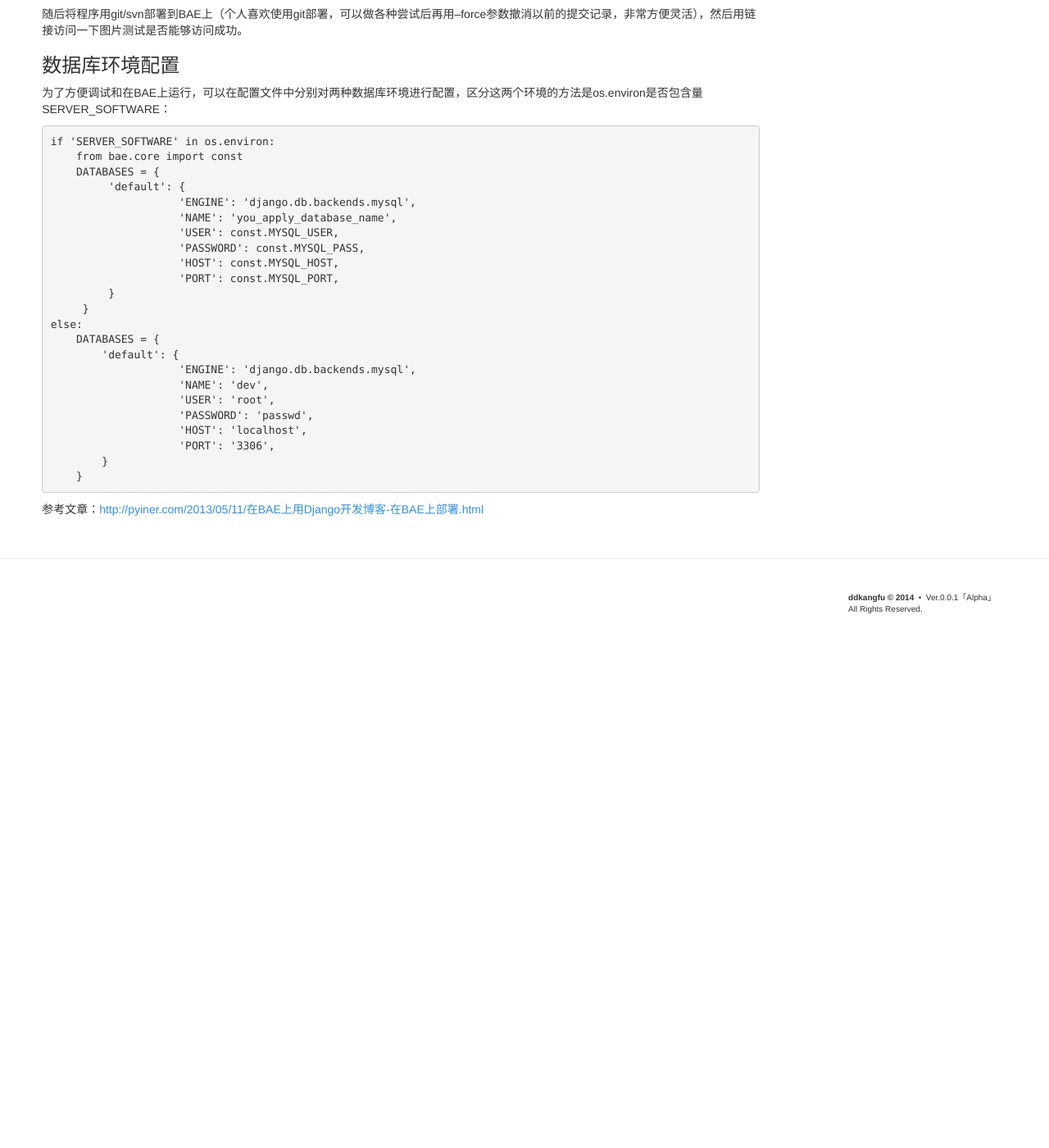
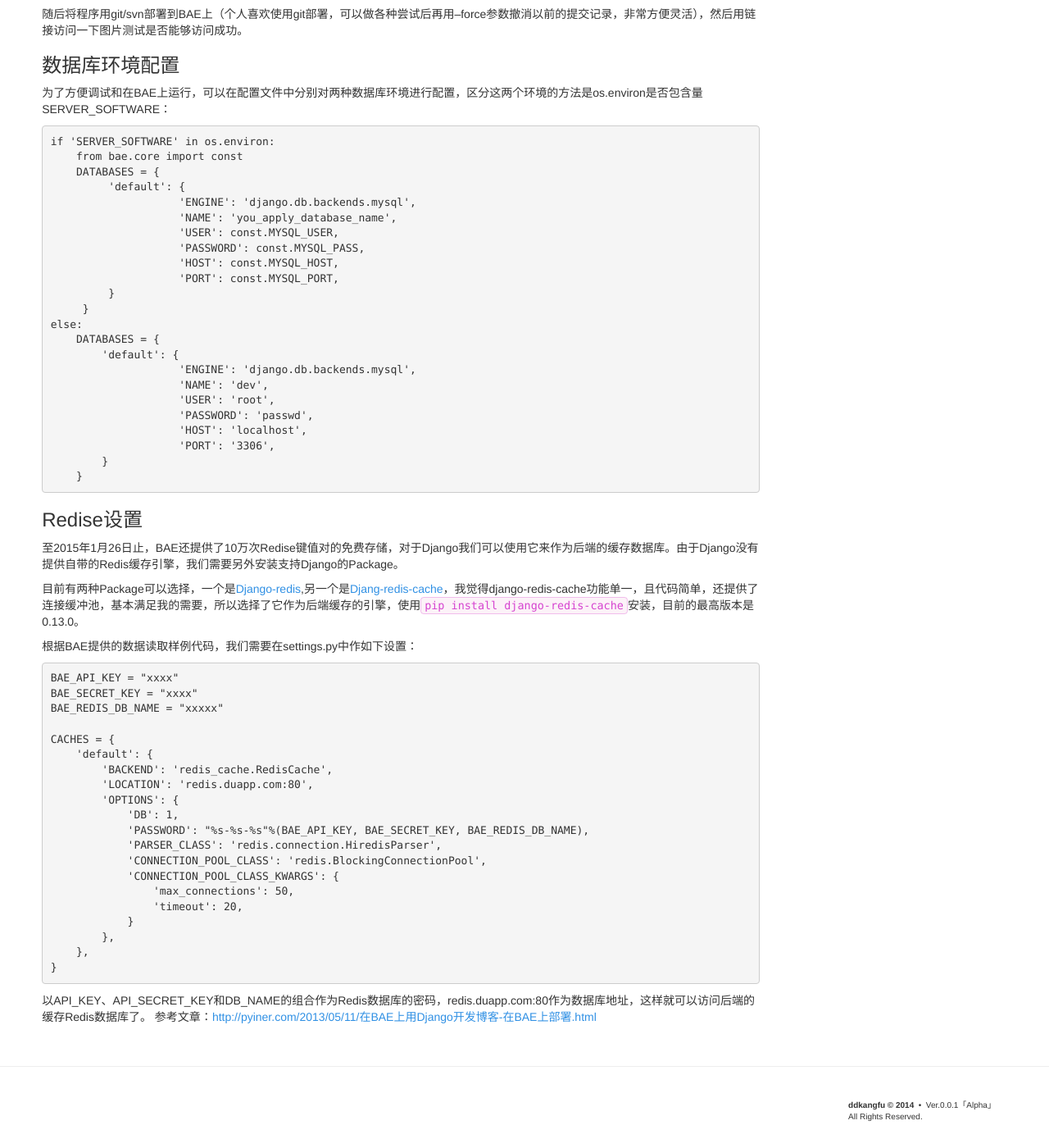
Before and after one commit to ddkangfu/ddkangfu.github.io, a Jekyll site: the page built from _posts/2015-01-14-bae-django.md, in a window 1280 px wide and 1400 px high, scrolled down 1164 px. Shown: the whole window at 82% size. Built offline with Jekyll 4.4.1, drawn with Linux system fonts in a browser that asks for light colours; some web fonts are replaced; Markdown is read by kramdown in place of the engine named in the settings; before the commit the page ends 1945 px from its top, so only the background shows below that.

Commit message:
modified: 添加了关于bae增加Redis数据库缓存的内容。

````diff
--- a/_posts/2015-01-14-bae-django.md
+++ b/_posts/2015-01-14-bae-django.md
@@ -102,4 +102,36 @@ else:
     }
 ```
 
+### Redise设置
+
+至2015年1月26日止，BAE还提供了10万次Redise键值对的免费存储，对于Django我们可以使用它来作为后端的缓存数据库。由于Django没有提供自带的Redis缓存引擎，我们需要另外安装支持Django的Package。
+
+目前有两种Package可以选择，一个是[Django-redis](https://github.com/niwibe/django-redis),另一个是[Djang-redis-cache](https://github.com/sebleier/django-redis-cache)，我觉得django-redis-cache功能单一，且代码简单，还提供了连接缓冲池，基本满足我的需要，所以选择了它作为后端缓存的引擎，使用`pip install django-redis-cache`安装，目前的最高版本是0.13.0。
+
+根据BAE提供的数据读取样例代码，我们需要在settings.py中作如下设置：
+
+```
+BAE_API_KEY = "xxxx"
+BAE_SECRET_KEY = "xxxx"
+BAE_REDIS_DB_NAME = "xxxxx"
+
+CACHES = {
+    'default': {
+        'BACKEND': 'redis_cache.RedisCache',
+        'LOCATION': 'redis.duapp.com:80',
+        'OPTIONS': {
+            'DB': 1,
+            'PASSWORD': "%s-%s-%s"%(BAE_API_KEY, BAE_SECRET_KEY, BAE_REDIS_DB_NAME),
+            'PARSER_CLASS': 'redis.connection.HiredisParser',
+            'CONNECTION_POOL_CLASS': 'redis.BlockingConnectionPool',
+            'CONNECTION_POOL_CLASS_KWARGS': {
+                'max_connections': 50,
+                'timeout': 20,
+            }
+        },
+    },
+}
+```
+
+以API_KEY、API_SECRET_KEY和DB_NAME的组合作为Redis数据库的密码，redis.duapp.com:80作为数据库地址，这样就可以访问后端的缓存Redis数据库了。
 参考文章：[http://pyiner.com/2013/05/11/在BAE上用Django开发博客-在BAE上部署.html](http://pyiner.com/2013/05/11/在BAE上用Django开发博客-在BAE上部署.html)
````
